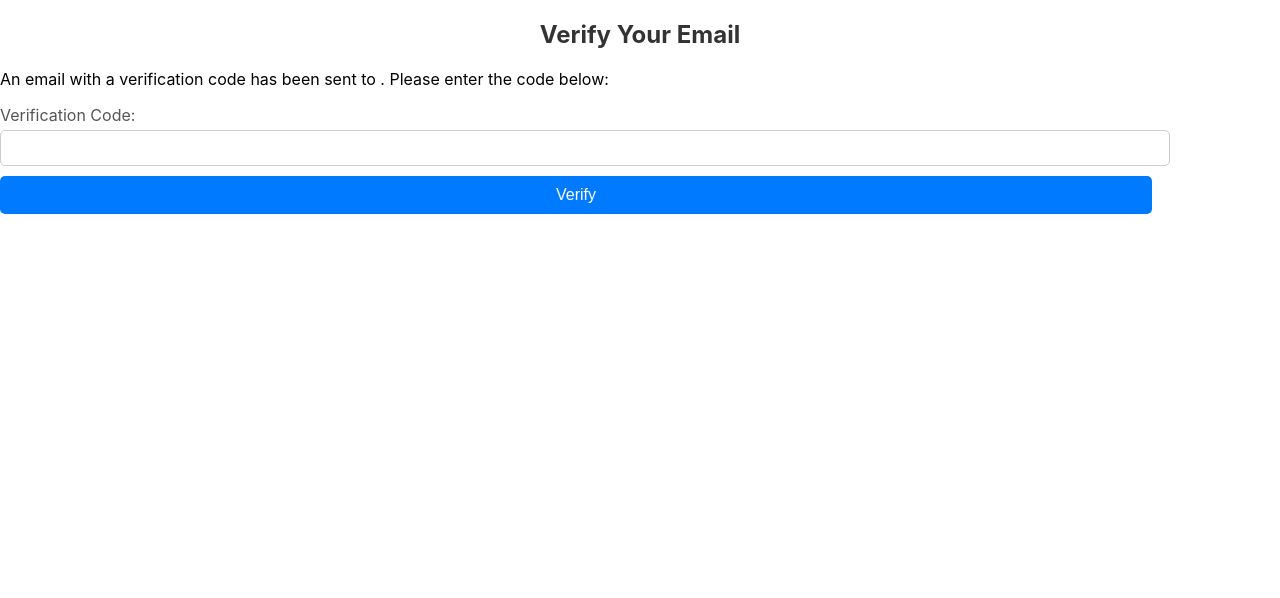
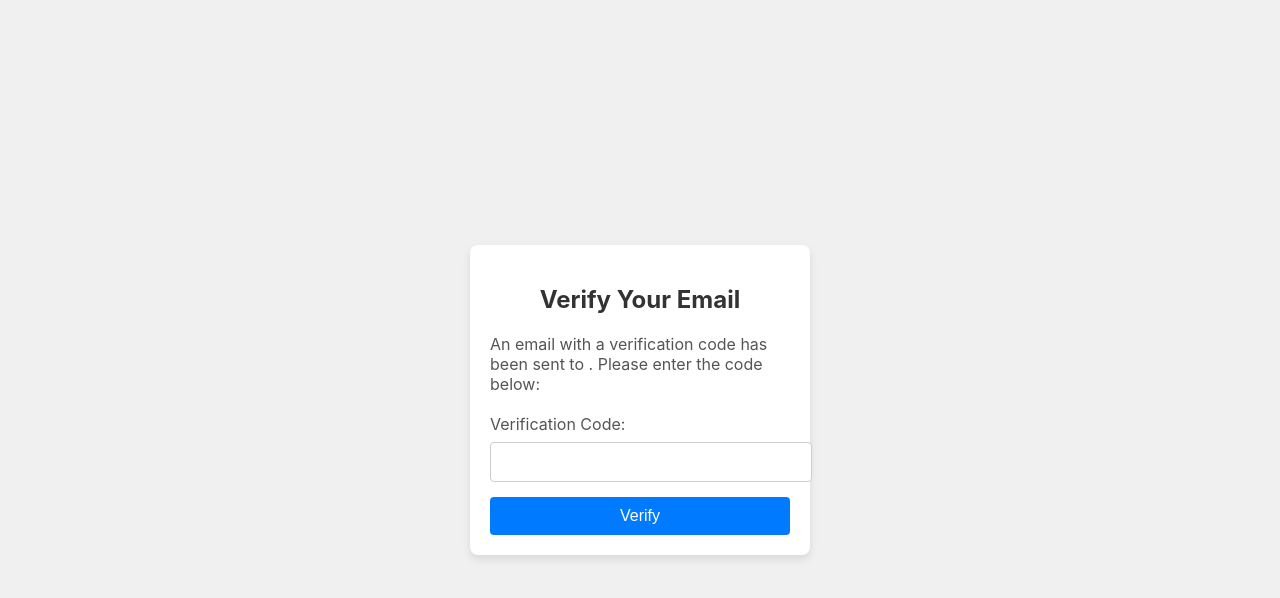
Before and after one commit to nekhad/TransferBetweenAccountsReact, a React (Create React App) app: page /verify in a window 1280 px wide. Shown: the top 598 px of the page. Built offline with nearby package versions, Linux system fonts and the light colour scheme.

Commit message:
Update VerifyPage.js

```diff
--- a/src/VerifyPage.js
+++ b/src/VerifyPage.js
@@ -2,6 +2,7 @@
 import axios from 'axios';
 import { useNavigate } from 'react-router-dom';
 import { useAuth } from './App';
+import './VerifyPage.css';
 const VerifyPage = ({ email }) => {
   const [verificationCode, setVerificationCode] = useState('');
   const [error, setError] = useState('');
@@ -27,10 +28,11 @@
   };
 
   return (
-    <div>
+    <div className="container">
+      <div className="form">
         <h2>Verify Your Email</h2>
         <p>An email with a verification code has been sent to {email}. Please enter the code below:</p>
-      {error && <p style={{ color: 'red' }}>{error}</p>}
+        {error && <p className="error-message">{error}</p>}
         <form onSubmit={handleVerify}>
           <div>
             <label>Verification Code:</label>
@@ -39,7 +41,9 @@
           <button type="submit">Verify</button>
         </form>
       </div>
+    </div>
   );
+
 };
 
 export default VerifyPage;
```
Lines whose indentation alone changed are shown as unchanged.
